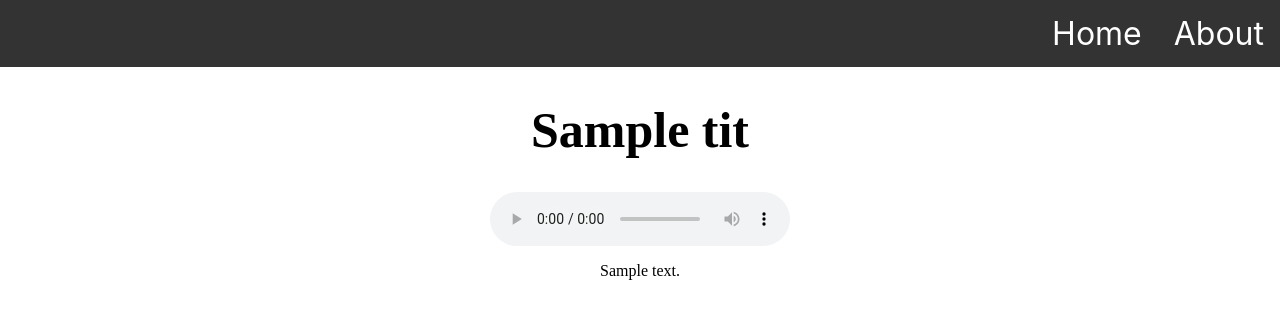
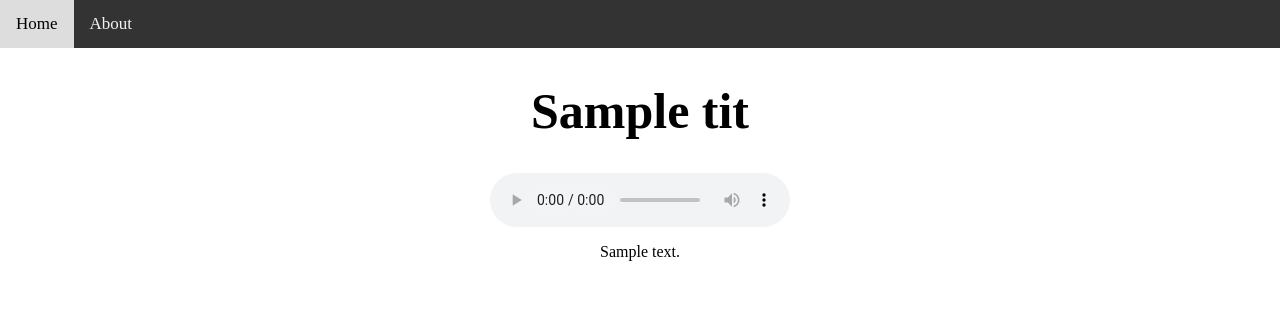
Before and after one commit to HackGT-9/Audur, a Flask app: template templates/song.html in a window 1280 px wide. Shown: the top 319 px of the page. Run offline with Flask 2, Linux system fonts and the light colour scheme; the template is opened without the code that fills it: most values are stand-ins (such as "Sample title", 1, 10 or a date in 2020).

Commit message:
Here are mine and Rian's changes

```diff
--- a/app.py
+++ b/app.py
@@ -1,8 +1,8 @@
 import os
-from flask import Flask, render_template, request
+from flask import Flask, render_template, request, send_from_directory
 
 app = Flask(__name__)
-app.config['UPLOAD_FOLDER'] = 'C:\\Users\\sthelluri1\\Desktop\\HackGT2022\\uploads'
+app.config['UPLOAD_FOLDER'] = 'C:\\\\Users\\\\sthelluri1\\\\Desktop\\\\HackGT2022\\\\uploads'
 @app.route('/')
 def hello():
 	return render_template("index.html")
@@ -21,17 +21,20 @@
 
 @app.route('/song.html', methods=['GET', 'POST'])
 def song_page():
-	if request.method == 'POST':
-		info = request.form
-		file = request.files['file']
-		fin = file.filename
-		res_p = os.path.join(app.config['UPLOAD_FOLDER'], (fin).replace("/", "\\"))
-		file.save(res_p)
-		print(res_p)
-		print("\\"+file.filename)
-		#ris_p = res_p.replace('\\', "\\\\")
-		#print(ris_p)
-	return render_template('song.html', tit=info['titleArea'], desc=info['descriptionArea'], fn=fin)
-
+    if request.method == 'POST':
+        info = request.form
+        file = request.files['file']
+        fin = file.filename
+        res_p = os.path.join(app.config['UPLOAD_FOLDER'], (fin).replace("/", "\\\\"))
+        file.save(res_p)
+        print(res_p, fin)
+        rep = "\\"+fin
+        res_p = res_p.replace(rep, "\\\\"+fin)
+        print(res_p)
+        return render_template('song.html', tit=info['titleArea'], desc=info['descriptionArea'], pth=res_p)
+@app.route('/uploads//<path:filename>')
+def download_file(filename):
+    return send_from_directory(app.config['UPLOAD_FOLDER'],
+                               filename, as_attachment=True)
 if __name__ == '__main__':
 	app.run(host='0.0.0.0', debug=True, port=5000)
--- a/templates/song.html
+++ b/templates/song.html
@@ -14,16 +14,12 @@
 
             /* Style the links inside the navigation bar */
             .navbar a {
-                float: right;
+                float: left;
+                color: #f2f2f2;
                 text-align: center;
-                font-family: 'Inter';
-                font-style: normal;
-                font-weight: 400;
-                font-size: 32px;
-                line-height: 39px;
-                color: #FFFFFF;
                 padding: 14px 16px;
                 text-decoration: none;
+                font-size: 17px;
             }
 
             /* Change the color of links on hover */
@@ -50,13 +46,12 @@
     </head>
     <body>
         <div class='navbar'>
+            <a href='index.html'>Home</a>
             <a href='about.html'>About</a>
-            <a href='index.html'>Home</a>
         </div>
         <div class='content'>
             <h1 id="songTitle">{{tit}}</h1>
-            <audio controls>
-                <source src="Bluejeans.wav" type="audio/mpeg">
+            <audio src=".\\uploads\\Bluejeans.wav" controls autoplay loop>
                 Your browser does not support the audio element.
             </audio>
             <p id="songDescription">{{desc}}</p>
```
Also changed, not shown: style.css (line endings or trailing spaces), templates/about.html (line endings or trailing spaces), templates/index.html (line endings or trailing spaces), templates/upload.html (line endings or trailing spaces).
